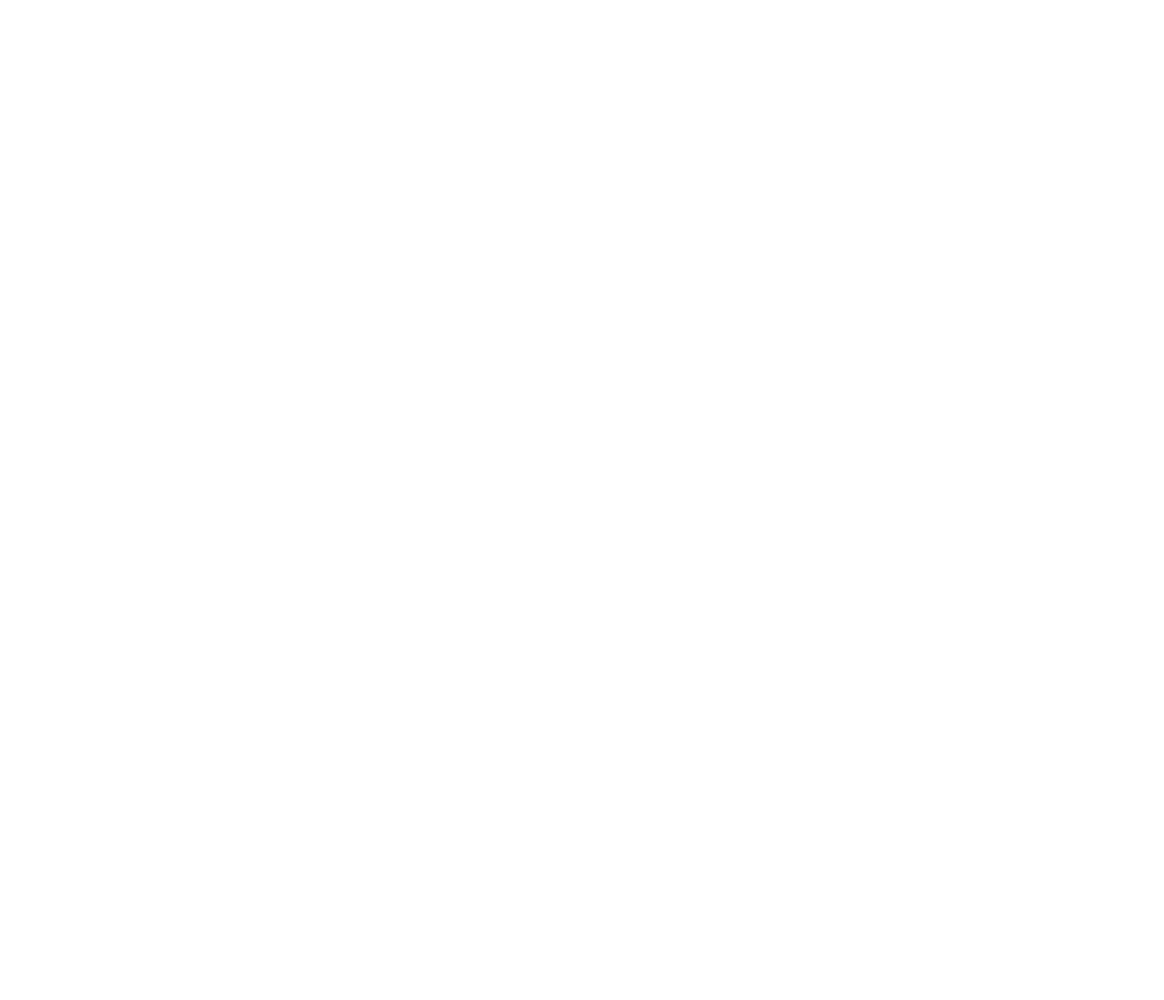
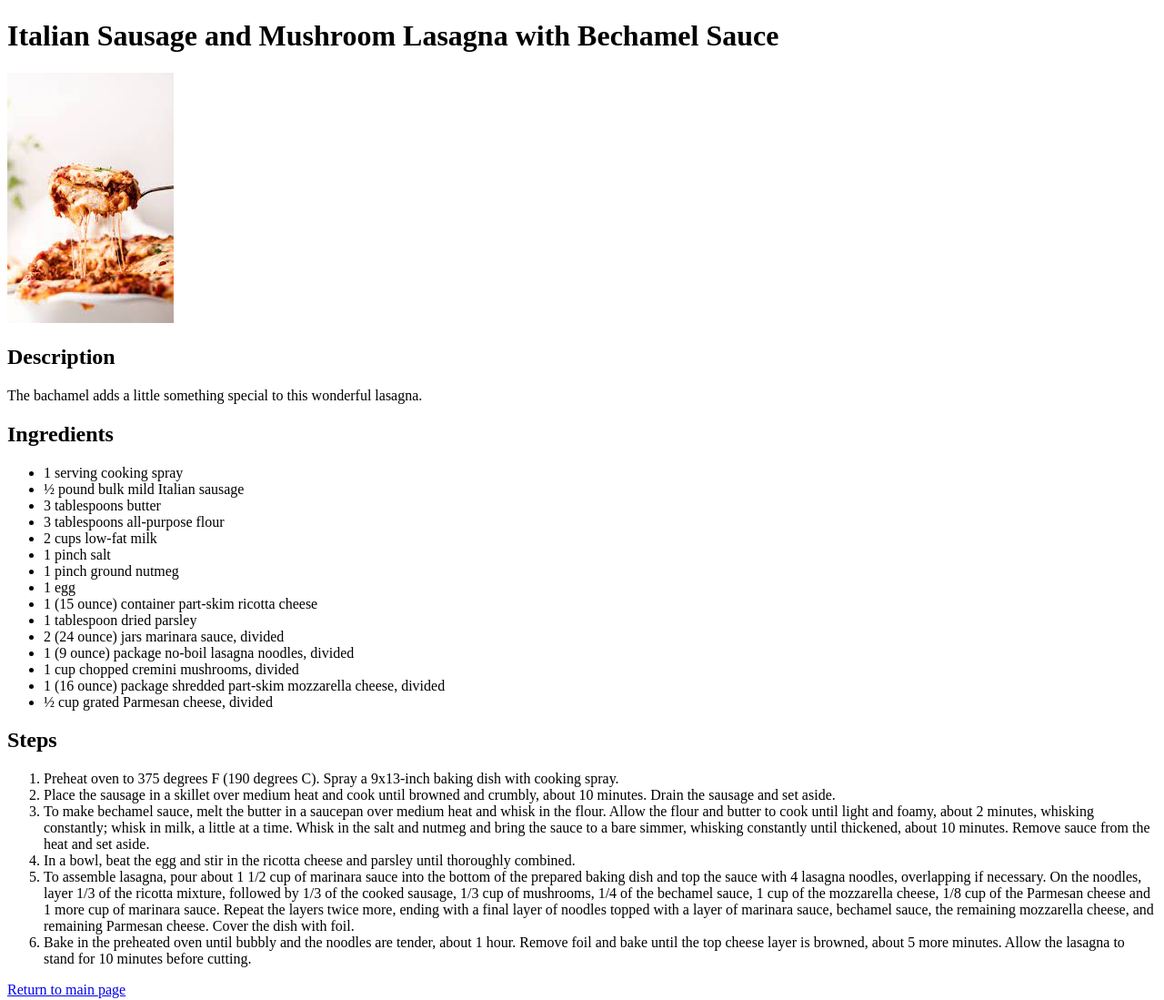
Before and after one commit to Br0ah/odin-recipes, a plain HTML site: page recipes/lasanga.html in a window 1280 px wide. Shown: the whole page at 91% size. Before the commit the page ends 800 px from the top, so only its background shows below. Drawn offline with Linux system fonts and the light colour scheme.

Commit message:
Cleaned up first page and added hrefs back to main page

```diff
--- a/recipes/lasanga.html
+++ b/recipes/lasanga.html
@@ -0,0 +1,43 @@
+<!DOCTYPE html>
+<html lang="en">
+    <head>
+        <title></title>
+        <meta charset="utf-8">
+
+    </head>
+
+    <body>
+        <h1>Italian Sausage and Mushroom Lasagna with Bechamel Sauce</h1>
+        <img src="../images/lasagna.jpeg" alt="Lasagna with Bechamel Sauce">
+        <h2>Description</h2>
+            <p>The bachamel adds a little something special to this wonderful lasagna.</p>
+        <h2>Ingredients</h2>
+        <ul>
+            <li>1 serving cooking spray</li>
+            <li>½ pound bulk mild Italian sausage</li>
+            <li>3 tablespoons butter</li>
+            <li>3 tablespoons all-purpose flour</li>
+            <li>2 cups low-fat milk</li>
+            <li>1 pinch salt</li>
+            <li>1 pinch ground nutmeg</li>
+            <li>1 egg</li>
+            <li>1 (15 ounce) container part-skim ricotta cheese</li>
+            <li>1 tablespoon dried parsley</li>
+            <li>2 (24 ounce) jars marinara sauce, divided</li>
+            <li>1 (9 ounce) package no-boil lasagna noodles, divided</li>
+            <li>1 cup chopped cremini mushrooms, divided</li>
+            <li>1 (16 ounce) package shredded part-skim mozzarella cheese, divided</li>
+            <li>½ cup grated Parmesan cheese, divided</li>
+        </ul>
+        <h2>Steps</h2>
+        <ol>
+            <li>Preheat oven to 375 degrees F (190 degrees C). Spray a 9x13-inch baking dish with cooking spray.</li>
+            <li>Place the sausage in a skillet over medium heat and cook until browned and crumbly, about 10 minutes. Drain the sausage and set aside.</li>
+            <li>To make bechamel sauce, melt the butter in a saucepan over medium heat and whisk in the flour. Allow the flour and butter to cook until light and foamy, about 2 minutes, whisking constantly; whisk in milk, a little at a time. Whisk in the salt and nutmeg and bring the sauce to a bare simmer, whisking constantly until thickened, about 10 minutes. Remove sauce from the heat and set aside.</li>
+            <li>In a bowl, beat the egg and stir in the ricotta cheese and parsley until thoroughly combined.</li>
+            <li>To assemble lasagna, pour about 1 1/2 cup of marinara sauce into the bottom of the prepared baking dish and top the sauce with 4 lasagna noodles, overlapping if necessary. On the noodles, layer 1/3 of the ricotta mixture, followed by 1/3 of the cooked sausage, 1/3 cup of mushrooms, 1/4 of the bechamel sauce, 1 cup of the mozzarella cheese, 1/8 cup of the Parmesan cheese and 1 more cup of marinara sauce. Repeat the layers twice more, ending with a final layer of noodles topped with a layer of marinara sauce, bechamel sauce, the remaining mozzarella cheese, and remaining Parmesan cheese. Cover the dish with foil.</li>
+            <li>Bake in the preheated oven until bubbly and the noodles are tender, about 1 hour. Remove foil and bake until the top cheese layer is browned, about 5 more minutes. Allow the lasagna to stand for 10 minutes before cutting.</li>
+        </ol>
+        <a href="../index.html">Return to main page</a>
+    </body>
+</html>
```
Also changed, not shown: index.html (+8 -3 lines), recipes/chicken_dumplins.html (+1 -0 lines), recipes/mac.html (+1 -0 lines).
